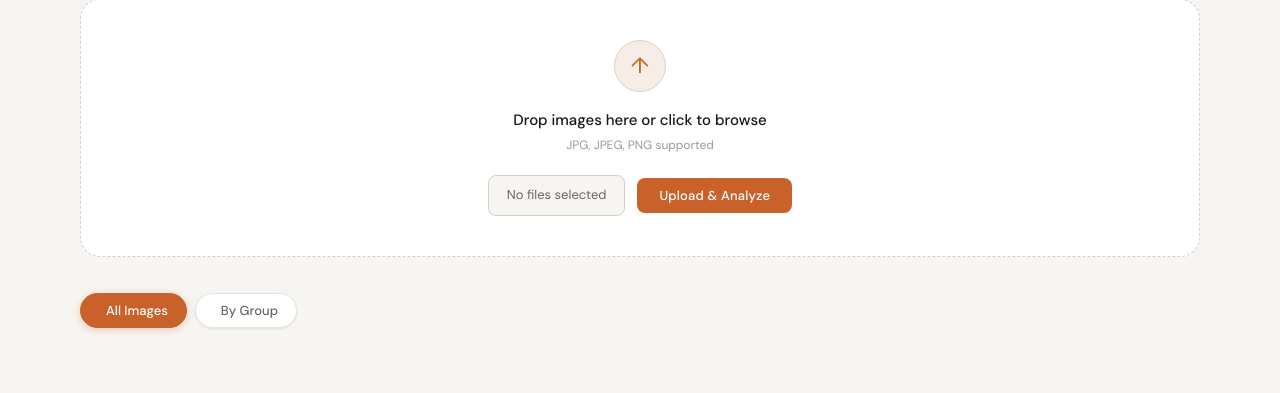
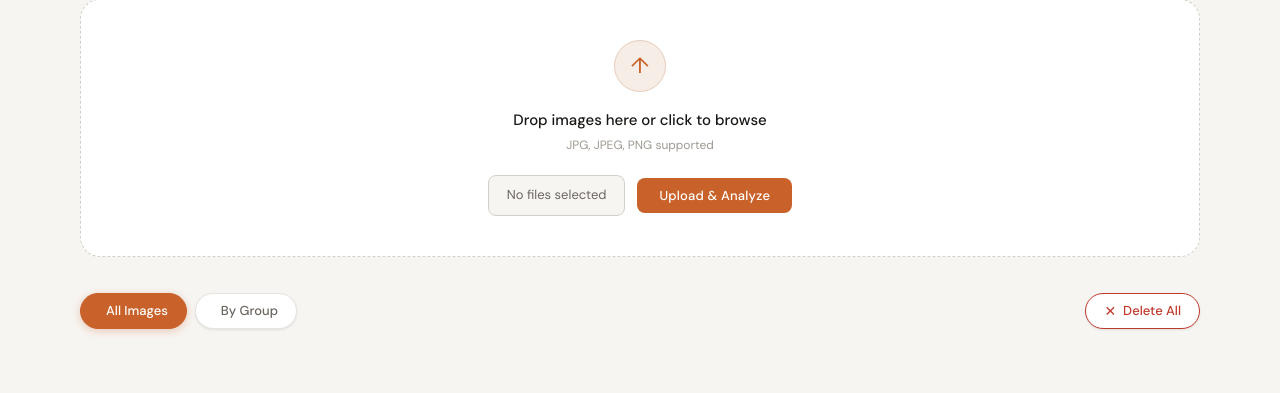
Before and after one commit to J0Sev/Toolkens, a Flask app: page / in a window 1280 px wide. Shown: the part 140-533 px from the top of the page. Run offline with Flask 3, Linux system fonts and the light colour scheme.

Commit message:
Label acceptance system and delete all functionality

```diff
--- a/backend/app.py
+++ b/backend/app.py
@@ -112,5 +112,13 @@ def reassign_image():
 
     return jsonify({"message": "Label reassigned", "image": updated})
 
+@app.route("/delete-all", methods=["DELETE"])
+def delete_all_images():
+    images = image_store.get_all().copy()
+    for image in images:
+        s3_service.delete_file(image["filename"])
+    image_store.images.clear()
+    return jsonify({"message": f"Deleted {len(images)} images"})
+
 if __name__ == "__main__":
-    app.run(debug=True)
+    app.run(debug=True, use_reloader=False)
--- a/backend/feedback_service.py
+++ b/backend/feedback_service.py
@@ -4,6 +4,7 @@ class FeedbackService:
         self.feedback_log = {}
 
     def record_feedback(self, image_id, label, accepted=True):
+        image_id = int(image_id)
         if image_id not in self.feedback_log:
             self.feedback_log[image_id] = {}
 
--- a/frontend/static/script.js
+++ b/frontend/static/script.js
@@ -2,6 +2,7 @@ const form = document.getElementById("uploadForm");
 const fileInput = document.getElementById("fileInput");
 const fileCount = document.getElementById("fileCount");
 const statusEl = document.getElementById("status");
+const feedbackState = {};
 
 fileInput.addEventListener("change", () => {
     const n = fileInput.files.length;
@@ -104,6 +105,13 @@ function buildCard(image, groupNames) {
     image.labels.forEach((label, i) => {
         const tag = document.createElement("span");
         tag.className = "label-tag" + (i === 0 ? " primary" : "");
+
+        const savedFeedback = feedbackState[image.id];
+        if (savedFeedback && savedFeedback[label.name] === true) {
+            tag.classList.add("accepted");
+        } else if (savedFeedback && savedFeedback[label.name] === false) {
+            tag.classList.add("rejected");
+        }
 
         const labelText = document.createElement("span");
         labelText.textContent = `${label.name} ${label.confidence}%`;
@@ -230,3 +238,30 @@ async function renderGrouped(groupedData) {
         output.appendChild(section);
     }
 }
+
+async function sendFeedback(imageId, label, accepted, tagElement) {
+    const res = await fetch("/feedback", {
+        method: "POST",
+        headers: { "Content-Type": "application/json" },
+        body: JSON.stringify({ image_id: imageId, label: label, accepted: accepted })
+    });
+
+    if (res.ok) {
+        if (!feedbackState[imageId]) feedbackState[imageId] = {};
+        feedbackState[imageId][label] = accepted;
+        await loadGrouped();
+        setActive("btnGrouped");
+    } else {
+        alert("Failed to record feedback.");
+    }
+}
+
+async function deleteAll() {
+    if (!confirm("Delete all images? This cannot be undone.")) return;
+    const res = await fetch("/delete-all", { method: "DELETE" });
+    if (res.ok) {
+        document.getElementById("output").innerHTML = "";
+    } else {
+        alert("Failed to delete all images.");
+    }
+}
--- a/frontend/static/style.css
+++ b/frontend/static/style.css
@@ -462,3 +462,15 @@ main {
     text-decoration: line-through;
     opacity: 0.6;
 }
+
+.btn-delete-all {
+    margin-left: auto;
+    border-color: var(--danger);
+    color: var(--danger);
+}
+
+.btn-delete-all:hover {
+    background: #fdf2f2;
+    border-color: var(--danger);
+    color: var(--danger);
+}
--- a/frontend/templates/index.html
+++ b/frontend/templates/index.html
@@ -41,6 +41,9 @@
             <button class="btn-view" id="btnGrouped" onclick="handleLoadGrouped()">
                 <span class="btn-icon"></span> By Group
             </button>
+            <button class="btn-view btn-delete-all" id="btnDeleteAll" onclick="deleteAll()">
+                <span class="btn-icon">✕</span> Delete All
+            </button>
         </section>
 
         <div id="status" class="status hidden"></div>
```
